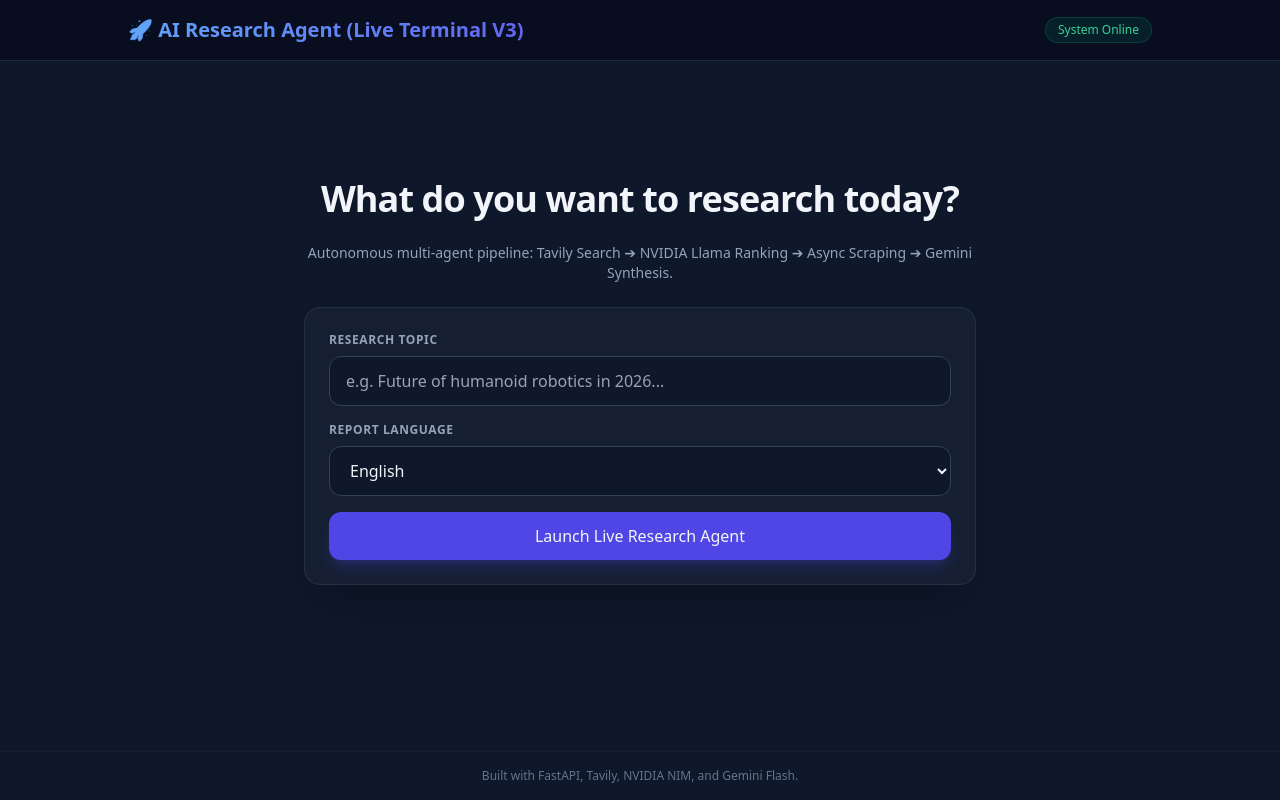
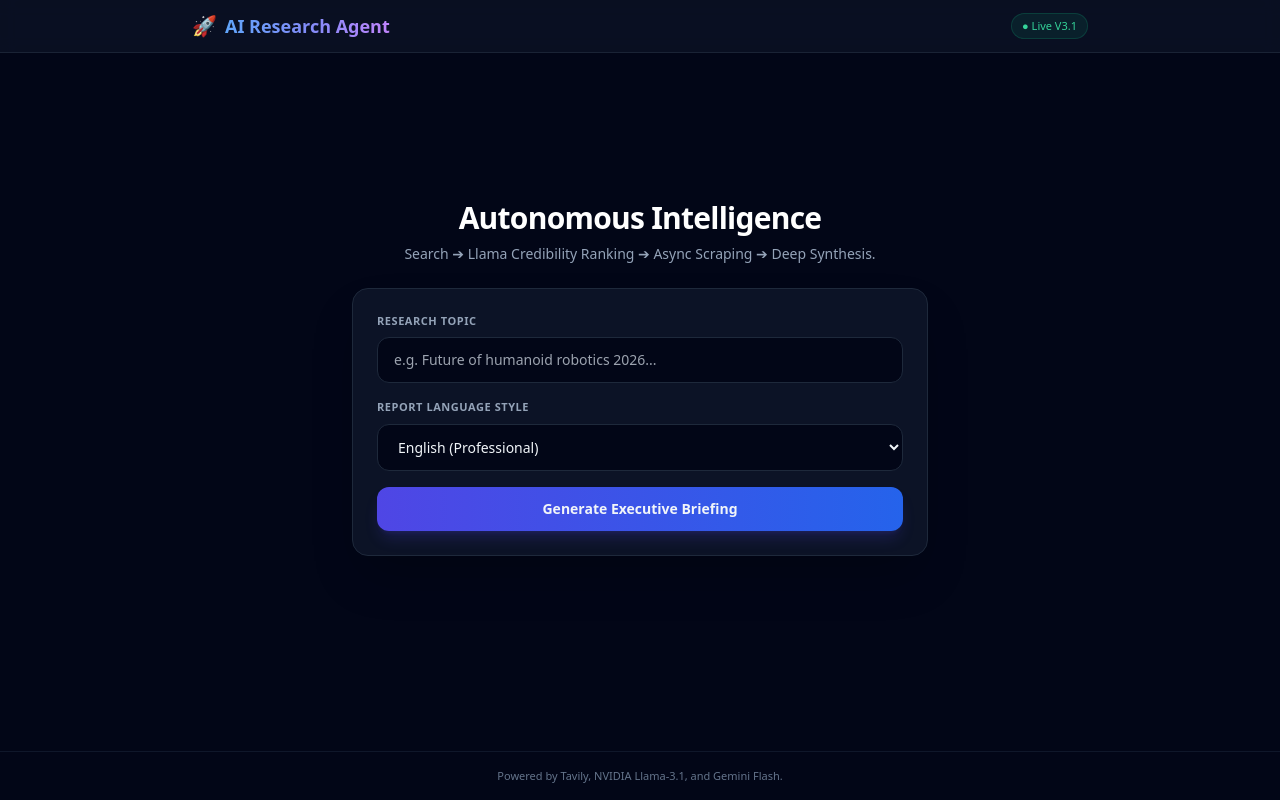
Before and after one commit to uracoderr/ai-research-agent, a FastAPI app: page / in a window 1280 px wide. Run offline with FastAPI, Linux system fonts and the light colour scheme; some libraries are stand-ins or nearby versions.

Commit message:
UI Overhaul: Executive formatting, structured markdown cards, and font size switcher

```diff
--- a/templates/index.html
+++ b/templates/index.html
@@ -3,141 +3,186 @@
 <head>
     <meta charset="UTF-8">
     <meta name="viewport" content="width=device-width, initial-scale=1.0">
-    <title>AI Research Agent - Live Terminal</title>
+    <title>AI Research Agent - Executive Intelligence</title>
     <script src="https://cdn.tailwindcss.com"></script>
+    <style>
+        /* Custom styling for rendered markdown content to make it colorful & structured */
+        #report-content h1 { font-size: 1.75rem; font-weight: 800; color: #f8fafc; margin-bottom: 1.5rem; padding-bottom: 0.75rem; border-bottom: 2px solid #334155; }
+        #report-content h2 { font-size: 1.35rem; font-weight: 700; color: #38bdf8; margin-top: 2rem; margin-bottom: 1rem; border-left: 4px solid #6366f1; padding-left: 10px; }
+        #report-content h3 { font-size: 1.15rem; font-weight: 600; color: #cbd5e1; margin-top: 1.5rem; margin-bottom: 0.5rem; }
+        #report-content p { color: #94a3b8; line-height: 1.8; margin-bottom: 1rem; }
+        #report-content ul, #report-content ol { margin-bottom: 1rem; padding-left: 1.5rem; color: #94a3b8; }
+        #report-content li { margin-bottom: 0.5rem; line-height: 1.6; }
+        #report-content strong { color: #f1f5f9; font-weight: 600; }
+        #report-content table { width: 100%; border-collapse: collapse; margin: 1.5rem 0; font-size: 0.9rem; overflow-x: auto; display: block; }
+        #report-content th, #report-content td { border: 1px solid #334155; padding: 10px 14px; text-align: left; }
+        #report-content th { background-color: #1e293b; color: #f8fafc; font-weight: 600; }
+        #report-content td { background-color: #0f172a; color: #cbd5e1; }
+        #report-content blockquote { border-left: 4px solid #10b981; background: rgba(16, 185, 129, 0.05); padding: 12px 16px; border-radius: 0 8px 8px 0; margin: 1rem 0; color: #cbd5e1; }
+    </style>
 </head>
-<body class="bg-slate-900 text-slate-100 min-h-screen flex flex-col justify-between">
+<body class="bg-slate-950 text-slate-100 min-h-screen flex flex-col justify-between selection:bg-indigo-500 selection:text-white">
 
     <!-- Header -->
-    <header class="border-b border-slate-800 p-4 bg-slate-950/50 backdrop-blur sticky top-0 z-50">
-        <div class="max-w-5xl mx-auto flex items-center justify-between">
-            <h1 class="text-xl font-bold bg-gradient-to-r from-blue-400 to-indigo-500 bg-clip-text text-transparent">
-                🚀 AI Research Agent (Live Terminal V3)
-            </h1>
-            <span class="text-xs bg-emerald-500/10 text-emerald-400 border border-emerald-500/20 px-3 py-1 rounded-full font-medium">System Online</span>
+    <header class="border-b border-slate-800/80 px-4 py-3 bg-slate-900/60 backdrop-blur sticky top-0 z-50">
+        <div class="max-w-4xl mx-auto flex items-center justify-between">
+            <div class="flex items-center space-x-2">
+                <span class="text-xl">🚀</span>
+                <h1 class="text-base sm:text-lg font-bold bg-gradient-to-r from-blue-400 via-indigo-400 to-purple-400 bg-clip-text text-transparent">
+                    AI Research Agent
+                </h1>
+            </div>
+            <span class="text-[11px] bg-emerald-500/10 text-emerald-400 border border-emerald-500/20 px-2.5 py-1 rounded-full font-medium">● Live V3.1</span>
         </div>
     </header>
 
     <!-- Main Container -->
-    <main class="max-w-5xl mx-auto w-full p-4 flex-grow flex flex-col justify-center my-auto">
+    <main class="max-w-4xl mx-auto w-full px-4 py-6 flex-grow flex flex-col justify-center">
 
-        <!-- Input Form -->
-        <div id="form-container" class="text-center space-y-6 max-w-2xl mx-auto py-12">
-            <h2 class="text-4xl font-extrabold tracking-tight">What do you want to research today?</h2>
-            <p class="text-slate-400 text-sm">Autonomous multi-agent pipeline: Tavily Search ➔ NVIDIA Llama Ranking ➔ Async Scraping ➔ Gemini Synthesis.</p>
+        <!-- Input Form Card -->
+        <div id="form-container" class="max-w-xl mx-auto w-full space-y-6 py-8">
+            <div class="text-center space-y-2">
+                <h2 class="text-2xl sm:text-3xl font-extrabold tracking-tight text-white">Autonomous Intelligence</h2>
+                <p class="text-slate-400 text-xs sm:text-sm">Search ➔ Llama Credibility Ranking ➔ Async Scraping ➔ Deep Synthesis.</p>
+            </div>
 
-            <form id="research-form" onsubmit="startResearch(event)" class="space-y-4 text-left bg-slate-800/50 p-6 rounded-2xl border border-slate-700/50 shadow-2xl">
+            <form id="research-form" onsubmit="startResearch(event)" class="space-y-4 bg-slate-900/80 p-6 rounded-2xl border border-slate-800 shadow-2xl">
                 <div>
-                    <label class="block text-xs font-semibold uppercase tracking-wider text-slate-400 mb-2">Research Topic</label>
-                    <input type="text" id="topic-input" required placeholder="e.g. Future of humanoid robotics in 2026..."
-                           class="w-full bg-slate-900 border border-slate-700 rounded-xl px-4 py-3 text-slate-100 focus:outline-none focus:border-indigo-500 transition">
+                    <label class="block text-[11px] font-bold uppercase tracking-wider text-slate-400 mb-2">Research Topic</label>
+                    <input type="text" id="topic-input" required placeholder="e.g. Future of humanoid robotics 2026..."
+                           class="w-full bg-slate-950 border border-slate-800 rounded-xl px-4 py-3 text-slate-100 text-sm focus:outline-none focus:border-indigo-500 transition">
                 </div>
 
                 <div>
-                    <label class="block text-xs font-semibold uppercase tracking-wider text-slate-400 mb-2">Report Language</label>
-                    <select id="lang-input" class="w-full bg-slate-900 border border-slate-700 rounded-xl px-4 py-3 text-slate-100 focus:outline-none focus:border-indigo-500 transition">
-                        <option value="english">English</option>
-                        <option value="hinglish">Hinglish (Latin/Roman Script)</option>
+                    <label class="block text-[11px] font-bold uppercase tracking-wider text-slate-400 mb-2">Report Language Style</label>
+                    <select id="lang-input" class="w-full bg-slate-950 border border-slate-800 rounded-xl px-4 py-3 text-slate-100 text-sm focus:outline-none focus:border-indigo-500 transition">
+                        <option value="english">English (Professional)</option>
+                        <option value="hinglish">Hinglish (Conversational Roman Script)</option>
                         <option value="hindi">Hindi (Devanagari)</option>
                     </select>
                 </div>
 
-                <button type="submit" class="w-full bg-indigo-600 hover:bg-indigo-500 font-medium py-3 rounded-xl transition shadow-lg shadow-indigo-600/25 flex items-center justify-center space-x-2">
-                    <span>Launch Live Research Agent</span>
+                <button type="submit" class="w-full bg-gradient-to-r from-indigo-600 to-blue-600 hover:from-indigo-500 hover:to-blue-500 font-semibold text-sm py-3 rounded-xl transition shadow-lg shadow-indigo-600/20">
+                    Generate Executive Briefing
                 </button>
             </form>
         </div>
 
-        <!-- Live Terminal Screen (Initially Hidden) -->
-        <div id="terminal-container" class="hidden space-y-6 max-w-4xl mx-auto w-full py-6">
-            <div class="flex items-center justify-between bg-slate-950 px-4 py-2 rounded-t-xl border-t border-x border-slate-800">
-                <div class="flex space-x-2">
-                    <div class="w-3 h-3 rounded-full bg-red-500"></div>
-                    <div class="w-3 h-3 rounded-full bg-yellow-500"></div>
-                    <div class="w-3 h-3 rounded-full bg-green-500"></div>
+        <!-- Live Terminal Screen -->
+        <div id="terminal-container" class="hidden space-y-4 max-w-2xl mx-auto w-full py-6">
+            <div class="flex items-center justify-between bg-slate-900 px-4 py-2.5 rounded-t-xl border border-slate-800">
+                <div class="flex space-x-1.5">
+                    <div class="w-2.5 h-2.5 rounded-full bg-red-500/80"></div>
+                    <div class="w-2.5 h-2.5 rounded-full bg-yellow-500/80"></div>
+                    <div class="w-2.5 h-2.5 rounded-full bg-emerald-500/80"></div>
                 </div>
-                <span class="text-xs text-slate-400 font-mono">agent-core@production: ~ execution</span>
+                <span class="text-[11px] text-slate-400 font-mono">pipeline-stream://active</span>
                 <div></div>
             </div>
 
-            <div id="terminal-logs" class="bg-black font-mono text-xs md:text-sm text-emerald-400 p-6 rounded-b-xl h-96 overflow-y-auto border border-slate-800 shadow-2xl space-y-2 whitespace-pre-wrap">
-                <p class="text-slate-500">[SYSTEM] Initializing secure container...</p>
+            <div id="terminal-logs" class="bg-black font-mono text-xs text-emerald-400 p-5 rounded-b-xl h-80 overflow-y-auto border border-slate-800 shadow-2xl space-y-2 whitespace-pre-wrap">
+                <p class="text-slate-500">[SYSTEM] Initializing multi-agent worker node...</p>
             </div>
         </div>
 
-        <!-- Result Dashboard (Initially Hidden) -->
-        <div id="result-container" class="hidden space-y-6 py-6">
-            <div class="flex items-center justify-between bg-slate-800/40 border border-slate-700/50 p-4 rounded-2xl">
+        <!-- Result Dashboard -->
+        <div id="result-container" class="hidden space-y-6 py-4">
+
+            <!-- Top Action Bar with Font Resizer -->
+            <div class="bg-slate-900/90 border border-slate-800 p-4 rounded-2xl flex flex-col sm:flex-row items-center justify-between gap-4">
                 <div>
-                    <span class="text-xs text-slate-400 uppercase font-bold tracking-wider">Topic Researched</span>
-                    <h3 id="res-topic" class="text-lg font-bold capitalize"></h3>
+                    <span class="text-[10px] text-slate-400 uppercase font-bold tracking-wider">Active Topic</span>
+                    <h3 id="res-topic" class="text-base font-bold text-white capitalize truncate max-w-xs"></h3>
                 </div>
-                <div class="flex space-x-2">
-                    <a id="download-md" href="#" download class="bg-slate-700 hover:bg-slate-600 text-xs px-3 py-2 rounded-lg font-medium transition">Download .md</a>
-                    <a id="download-html" href="#" download class="bg-indigo-600 hover:bg-indigo-500 text-xs px-3 py-2 rounded-lg font-medium transition">Download HTML</a>
-                    <button onclick="location.reload()" class="bg-slate-800 hover:bg-slate-700 text-xs px-3 py-2 rounded-lg font-medium transition border border-slate-700">New Search</button>
+
+                <!-- Font Size Controls -->
+                <div class="flex items-center space-x-2 bg-slate-950 px-3 py-1.5 rounded-xl border border-slate-800">
+                    <span class="text-[10px] text-slate-400 font-semibold uppercase">Text Size:</span>
+                    <button onclick="setFontSize('sm')" class="px-2 py-1 text-xs bg-slate-800 hover:bg-slate-700 rounded text-slate-300 font-bold transition">A-</button>
+                    <button onclick="setFontSize('base')" class="px-2 py-1 text-xs bg-slate-800 hover:bg-slate-700 rounded text-slate-300 font-bold transition">Med</button>
+                    <button onclick="setFontSize('lg')" class="px-2 py-1 text-xs bg-slate-800 hover:bg-slate-700 rounded text-slate-300 font-bold transition">A+</button>
+                </div>
+
+                <div class="flex items-center space-x-2">
+                    <a id="download-md" href="#" download class="bg-slate-800 hover:bg-slate-700 text-xs px-3 py-2 rounded-xl font-medium transition border border-slate-700 text-slate-300">.md</a>
+                    <a id="download-html" href="#" download class="bg-indigo-600 hover:bg-indigo-500 text-xs px-3 py-2 rounded-xl font-medium transition text-white">.html</a>
+                    <button onclick="location.reload()" class="bg-slate-800 hover:bg-slate-700 text-xs px-3 py-2 rounded-xl font-medium transition border border-slate-700 text-slate-300">New</button>
                 </div>
             </div>
 
-            <!-- Metrics bar -->
-            <div class="grid grid-cols-4 gap-4 text-center">
-                <div class="bg-slate-800/30 border border-slate-700/40 p-3 rounded-xl">
-                    <span class="text-[10px] text-slate-400 block uppercase">Time Taken</span>
+            <!-- Metrics Bar -->
+            <div class="grid grid-cols-2 sm:grid-cols-4 gap-3 text-center">
+                <div class="bg-slate-900/60 border border-slate-800/80 p-3 rounded-xl">
+                    <span class="text-[10px] text-slate-400 block uppercase font-semibold">Time Taken</span>
                     <span id="m-time" class="text-sm font-bold text-indigo-400"></span>
                 </div>
-                <div class="bg-slate-800/30 border border-slate-700/40 p-3 rounded-xl">
-                    <span class="text-[10px] text-slate-400 block uppercase">LLM Calls</span>
+                <div class="bg-slate-900/60 border border-slate-800/80 p-3 rounded-xl">
+                    <span class="text-[10px] text-slate-400 block uppercase font-semibold">LLM Calls</span>
                     <span id="m-calls" class="text-sm font-bold text-indigo-400"></span>
                 </div>
-                <div class="bg-slate-800/30 border border-slate-700/40 p-3 rounded-xl">
-                    <span class="text-[10px] text-slate-400 block uppercase">Raw Fetched</span>
+                <div class="bg-slate-900/60 border border-slate-800/80 p-3 rounded-xl">
+                    <span class="text-[10px] text-slate-400 block uppercase font-semibold">Raw Fetched</span>
                     <span id="m-fetched" class="text-sm font-bold text-indigo-400"></span>
                 </div>
-                <div class="bg-slate-800/30 border border-slate-700/40 p-3 rounded-xl">
-                    <span class="text-[10px] text-slate-400 block uppercase">Scraped Success</span>
+                <div class="bg-slate-900/60 border border-slate-800/80 p-3 rounded-xl">
+                    <span class="text-[10px] text-slate-400 block uppercase font-semibold">Scraped Success</span>
                     <span id="m-scraped" class="text-sm font-bold text-emerald-400"></span>
                 </div>
             </div>
 
-            <!-- Rendered Report Content -->
-            <div id="report-content" class="bg-slate-950/60 border border-slate-800 p-8 rounded-2xl shadow-xl prose prose-invert max-w-none">
+            <!-- Rendered Beautiful Report Card -->
+            <div class="bg-slate-900/90 border border-slate-800 p-6 sm:p-10 rounded-2xl shadow-2xl">
+                <div id="report-content" class="transition-all duration-200 text-sm sm:text-base">
+                    <!-- Report injects here -->
+                </div>
             </div>
         </div>
 
     </main>
 
     <!-- Footer -->
-    <footer class="text-center py-4 text-xs text-slate-500 border-t border-slate-800/50 mt-12">
-        Built with FastAPI, Tavily, NVIDIA NIM, and Gemini Flash.
+    <footer class="text-center py-4 text-[11px] text-slate-500 border-t border-slate-900 mt-12">
+        Powered by Tavily, NVIDIA Llama-3.1, and Gemini Flash.
     </footer>
 
     <script>
+        function setSize(sizeClass) {
+            const container = document.getElementById('report-content');
+            container.classList.remove('text-sm', 'text-base', 'text-lg', 'text-xl');
+            if(sizeClass === 'sm') container.classList.add('text-xs');
+            if(sizeClass === 'base') container.classList.add('text-sm');
+            if(sizeClass === 'lg') container.classList.add('text-base');
+        }
+
+        function setFontSize(size) {
+            const content = document.getElementById('report-content');
+            if (size === 'sm') content.style.fontSize = '13px';
+            if (size === 'base') content.style.fontSize = '15px';
+            if (size === 'lg') content.style.fontSize = '18px';
+        }
+
         function startResearch(event) {
             event.preventDefault();
             const topic = document.getElementById('topic-input').value;
             const language = document.getElementById('lang-input').value;
 
-            // Hide form, show terminal
             document.getElementById('form-container').classList.add('hidden');
             document.getElementById('terminal-container').classList.remove('hidden');
 
             const terminalLogs = document.getElementById('terminal-logs');
-            terminalLogs.innerHTML = `<p class="text-cyan-400">[info] 🚀 Connecting to autonomous agent cluster for '${topic}'...</p>`;
+            terminalLogs.innerHTML = `<p class="text-cyan-400">[info] 🚀 Launching research pipeline for '${topic}'...</p>`;
 
-            // Connect to SSE stream
             const eventSource = new EventSource(`/stream-research?topic=${encodeURIComponent(topic)}&language=${encodeURIComponent(language)}`);
 
             eventSource.onmessage = function(event) {
                 const data = event.data;
 
-                // Check if final packet received
                 if (data.startsWith("{")) {
                     try {
                         const packet = JSON.parse(data);
                         if (packet.status === "done") {
                             eventSource.close();
 
-                            // Populate results
                             document.getElementById('res-topic').innerText = packet.topic;
                             document.getElementById('download-md').href = packet.metrics.md_path;
                             document.getElementById('download-html').href = packet.metrics.html_path;
@@ -149,19 +194,15 @@
 
                             document.getElementById('report-content').innerHTML = packet.report;
 
-                            // Hide terminal after brief delay, show result dashboard
                             setTimeout(() => {
                                 document.getElementById('terminal-container').classList.add('hidden');
                                 document.getElementById('result-container').classList.remove('hidden');
-                            }, 1000);
+                            }, 800);
                             return;
                         }
-                    } catch (e) {
-                        // Not JSON, treat as log
-                    }
+                    } catch (e) {}
                 }
 
-                // Format log tags nicely for terminal output
                 let cleanLog = data
                     .replace('[step]', '🚀 ')
                     .replace('[/step]', '')
@@ -181,8 +222,7 @@
             };
 
             eventSource.onerror = function(err) {
-                console.error("EventSource failed:", err);
-                terminalLogs.innerHTML += `<p class="text-red-400">❌ Connection stream interrupted or completed.</p>`;
+                terminalLogs.innerHTML += `<p class="text-red-400">❌ Stream completed or disconnected.</p>`;
                 eventSource.close();
             };
         }
```
